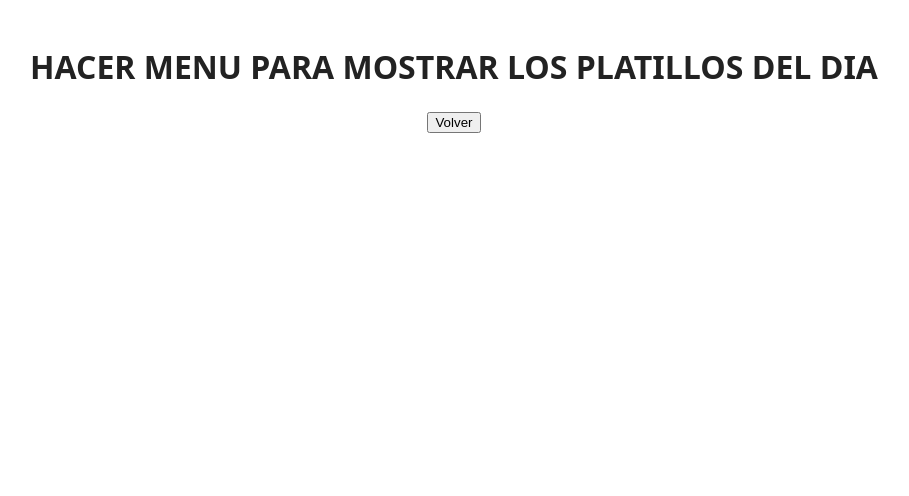
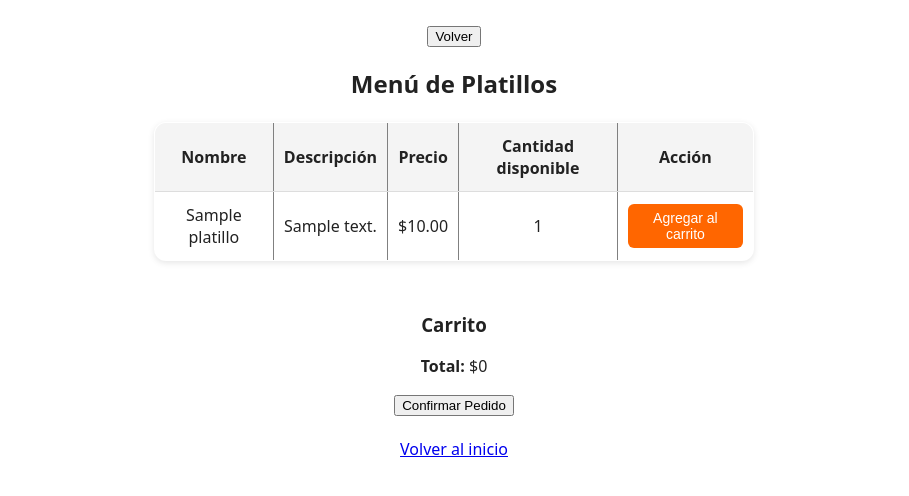
Before and after one commit to wasb3er/sistema_restaurant, a Django app: page /menu/ in a window 1280 px wide. Shown: the top 496 px of the page, without its empty margins (186-1095 px from the left). Run offline with Django 5.2, Linux system fonts and the light colour scheme; tables that the repository leaves empty hold one stand-in row (values such as "Sample post").

Commit message:
Nuevos archivos al proyecto

```diff
--- a/prueba/settings.py
+++ b/prueba/settings.py
@@ -39,6 +39,7 @@ INSTALLED_APPS = [
     'django.contrib.sessions',
     'django.contrib.messages',
     'django.contrib.staticfiles',
+    'prueba',
 ]
 
 MIDDLEWARE = [
--- a/prueba/urls.py
+++ b/prueba/urls.py
@@ -25,7 +25,9 @@ def index(request):
 
 urlpatterns = [
     path("admin/", admin.site.urls),
-    path("", index, name="index"),       # raíz
-    path("index/", index, name="index"), # opcional
-    path("menu/", views.menu_view, name="menu"), # mostrar nuevo menu.html
+    path("", index, name="index"),       #raíz
+    path("index/", index, name="index"), #opcional, si no funciona "" como principal
+    path("menu/", views.menu_view, name="menu"), #mostrar menu.html
+    #path('descontar/<int:id>/', views.descontar_platillo, name='descontar_platillo'), #descuenta un platillo, modifica la cantidad -- BORRAR
+    path('crear_pedido/', views.crear_pedido, name='crear_pedido'), #creacion del pedido
 ]
--- a/prueba/views.py
+++ b/prueba/views.py
@@ -1,8 +1,124 @@
 from django.shortcuts import render
+from django.http import JsonResponse
+from .models import Platillo, DetallePedido, Pedido
+from django.shortcuts import render, get_object_or_404 #
+import json
+from django.views.decorators.csrf import csrf_exempt
+from django.views.decorators.http import require_POST
+
 def index(request):
     return HttpResponse("¡Hola, Django ya está usando tu vista!")
 
 from django.http import HttpResponse
 
 def menu_view(request):
-    return render(request, "menu.html")
+    platillos = Platillo.objects.all()
+    return render(request, "menu.html", {"platillos": platillos})
+
+##DESCONTAR EL PLATILLO DEL DIA
+@csrf_exempt ##SOLO PARA PRUEBAS, CAMBIAR EL TOKEN A UNO MAS SEGURO -- HACER PRUEBAS
+@require_POST ##RESTRINGE EL ACCESO SOLAMENTE A POST
+def crear_pedido(request):
+    try:
+        data = json.loads(request.body)
+
+        nombre = data.get('nombre')
+        personas = data.get('personas')
+        platillos = data.get('platillos')  #debe coincidir con el JS
+
+        if not platillos or len(platillos) == 0:
+            return JsonResponse({'success': False, 'error': 'El carrito está vacío'})
+
+        #Crear el pedido principal
+        pedido = Pedido.objects.create(
+            nombre_cliente=nombre,
+            personas=personas,
+            total=0,
+            estado='pendiente'
+        )
+
+        total = 0
+        for item in platillos:
+            try:
+                platillo = Platillo.objects.get(pk=item['id'])
+            except Platillo.DoesNotExist:
+                return JsonResponse({'success': False, 'error': f"Platillo con ID {item['id']} no existe."})
+
+            cantidad = int(item.get('cantidad', 1))
+
+            if platillo.cantidad < cantidad:
+                return JsonResponse({'success': False, 'error': f"No hay suficiente stock de {platillo.nombre}"})
+
+            subtotal = platillo.precio * cantidad
+
+            #Crear detalle del pedido
+            DetallePedido.objects.create(
+                pedido=pedido,
+                platillo=platillo,
+                cantidad=cantidad,
+                subtotal=subtotal
+            )
+
+            #Descontar la cantidad del platillo
+            platillo.cantidad -= cantidad
+            platillo.save()
+
+            total += subtotal
+
+        pedido.total = total
+        pedido.save()
+
+        return JsonResponse({'success': True, 'pedido_id': pedido.id, 'total': float(total)})
+
+    except json.JSONDecodeError:
+        return JsonResponse({'success': False, 'error': 'Error al procesar los datos JSON'})
+    except Exception as e:
+        return JsonResponse({'success': False, 'error': str(e)})
+
+
+
+
+
+##BORRAR CODIGO DE PRUEBAS, LIMPIAR VIEWS
+
+##DESCONTAR PLATILLO, SOLO JS, NO GUARDA NADA
+
+# @csrf_exempt
+# def descontar_platillo(request, id):
+#     if request.method == "POST":
+#         try:
+#             platillo = Platillo.objects.get(pk=id)
+#             if platillo.cantidad > 0:
+#                 platillo.cantidad -= 1
+#                 platillo.save()
+#                 return JsonResponse({'success': True, 'nueva_cantidad': platillo.cantidad})
+#             else:
+#                 return JsonResponse({'success': False, 'error': 'Sin stock disponible'})
+#         except Platillo.DoesNotExist:
+#             return JsonResponse({'success': False, 'error': 'Platillo no encontrado'})
+#     return JsonResponse({'success': False, 'error': 'Método no permitido'})
+
+
+
+
+# def descontar_cantidad(request, platillo_id):
+#     platillo = get_object_or_404(Platillo, id=platillo_id)
+
+#     if platillo.cantidad > 0:
+#         platillo.cantidad -= 1
+#         platillo.save()
+#         return JsonResponse({'success': True, 'nueva_cantidad': platillo.cantidad})
+#     else:
+#         return JsonResponse({'success': False, 'error': 'Sin stock disponible'})
+
+
+
+
+# def lista_platillos(request):
+#     platillos = list(Platillo.objects.values())
+#     return JsonResponse({'platillos': platillos})
+
+##MUESTRA LA LISTA DE PLATILLOS
+# def menu(request):
+#     platillos = Platillo.objects.all()
+#     return render(request, 'menu.html', {'platillos': platillos})
--- a/static/index.js
+++ /dev/null
@@ -1,148 +0,0 @@
-document.addEventListener("DOMContentLoaded", () => {
-
-  //Botón de inicio
-  const btnInicio = document.querySelector("#inicio button");
-  btnInicio.addEventListener("click", mostrarFormulario); // <-- muestra el formulario primero
-
-  // FORMULARIO: mostrar y manejar datos
-  function mostrarFormulario() {
-    document.getElementById("inicio").style.display = "none";
-    document.getElementById("formulario").style.display = "block";
-  }
-
-  document.getElementById("datosForm").addEventListener("submit", function(e){
-    e.preventDefault(); // Evita refrescar la página
-    let nombre = document.getElementById("nombre").value;
-    let personas = document.getElementById("personas").value;
-
-    // Mostrar datos en el menú
-    document.getElementById("resumen").textContent = `${nombre} - ${personas} persona(s)`;
-
-    // Mostrar menú y ocultar formulario
-    document.getElementById("formulario").style.display = "none";
-    document.getElementById("menu").style.display = "block";
-  });
-
-  // Elementos pisos
-  const primerPiso = document.getElementById("primer-piso");
-  const segundoPiso = document.getElementById("segundo-piso");
-
-  // Botones de piso
-  document.getElementById("btnPiso1").addEventListener("click", () => {
-    primerPiso.style.display = "grid";
-    segundoPiso.style.display = "none";
-    actualizarTemporizadoresVisibles(primerPiso);
-  });
-
-  document.getElementById("btnPiso2").addEventListener("click", () => {
-    primerPiso.style.display = "none";
-    segundoPiso.style.display = "grid";
-    actualizarTemporizadoresVisibles(segundoPiso);
-  });
-
-  const mesas = document.querySelectorAll(".mesa");
-
-  // Objeto para guardar temporizadores y tiempos de inicio
-  let timers = {};
-
-  // 👉 Guardar la mesa seleccionada
-  let mesaSeleccionada = null;
-
-  // Inicializar temporizadores ocultos
-  mesas.forEach(mesa => {
-    const timerEl = mesa.querySelector(".timer");
-    timerEl.style.display = "none";
-  });
-
-  mesas.forEach(mesa => {
-    mesa.addEventListener("click", () => toggleMesa(mesa));
-  });
-
-  function toggleMesa(mesa) {
-    const id = mesa.id;
-    const statusEl = mesa.querySelector(".status");
-    const timerEl  = mesa.querySelector(".timer");
-
-    // Si ya hay una mesa seleccionada distinta
-    if (mesaSeleccionada && mesaSeleccionada !== mesa) {
-      alert("⚠️ Solo puede seleccionar una mesa");
-      return;
-    }
-
-    // Si hace clic en la misma mesa seleccionada → liberar
-    if (mesa.classList.contains("ocupada")) {
-      mesa.classList.remove("ocupada");
-      mesa.classList.add("disponible");
-      statusEl.textContent = "Disponible";
-      timerEl.style.display = "none";
-
-      if (timers[id]) {
-        clearInterval(timers[id].interval);
-        delete timers[id];
-      }
-
-      mesaSeleccionada = null; // 👉 ya no hay mesa elegida
-      document.getElementById("acciones").style.display = "none"; // ocultar botón Ir al Menú
-    } else {
-      // Si no hay mesa seleccionada → ocupar
-      mesa.classList.remove("disponible");
-      mesa.classList.add("ocupada");
-      statusEl.textContent = "Ocupada";
-      timerEl.style.display = "block";
-
-      timers[id]?.interval && clearInterval(timers[id].interval);
-      timers[id] = {
-        start: new Date(),
-        interval: setInterval(() => actualizarTiempo(id, timerEl), 1000)
-      };
-      actualizarTiempo(id, timerEl);
-
-      mesaSeleccionada = mesa; // 👉 guardar la mesa seleccionada
-      document.getElementById("acciones").style.display = "block"; // mostrar botón Ir al Menú
-    }
-  }
-
-  function actualizarTiempo(id, timerEl) {
-    const start = timers[id]?.start;
-    if (!start) return;
-
-    const now = new Date();
-    const diff = Math.floor((now - start) / 1000);
-
-    const horas = String(Math.floor(diff / 3600)).padStart(2,"0");
-    const minutos = String(Math.floor((diff % 3600) / 60)).padStart(2,"0");
-    const segundos = String(diff % 60).padStart(2,"0");
-
-    timerEl.textContent = `${horas}:${minutos}:${segundos}`;
-  }
-
-  //Actualizar temporizadores visibles al cambiar de piso
-  function actualizarTemporizadoresVisibles(piso) {
-    piso.querySelectorAll(".mesa.ocupada").forEach(mesa => {
-      const timerEl = mesa.querySelector(".timer");
-      timerEl.style.display = "block";
-      actualizarTiempo(mesa.id, timerEl);
-    });
-  }
-
-  //Mostrar menú principal (oculta inicio y muestra mesas)
-  function mostrarMenu() {
-    document.getElementById("inicio").style.display = "none";
-    document.getElementById("menu").style.display = "block";
-  }
-
-  document.getElementById("datosForm").addEventListener("submit", function(e){
-   e.preventDefault(); // Evita refrescar la página
-    document.getElementById("formulario").style.display = "none";
-    document.getElementById("menu").style.display = "block";
-  });
-
-  //agregamos el botón "Ir al Menú"
-  const btnIrMenu = document.getElementById("btnIrMenu");
-  if (btnIrMenu) {
-    btnIrMenu.addEventListener("click", () => {
-      window.location.href = "/menu/"; //redirige al menú
-    });
-  }
-
-});
--- /dev/null
+++ b/static/js/index.js
@@ -0,0 +1,251 @@
+document.addEventListener("DOMContentLoaded", () => {
+
+//BOTÓN DE INICIO
+  const btnInicio = document.querySelector("#inicio button");
+  if (btnInicio) {
+    btnInicio.addEventListener("click", mostrarFormulario);
+  }
+
+  function mostrarFormulario() {
+    document.getElementById("inicio").style.display = "none";
+    document.getElementById("formulario").style.display = "block";
+  }
+
+  //FORMULARIO
+  const datosForm = document.getElementById("datosForm");
+let clienteNombre = localStorage.getItem("clienteNombre") || "";
+let clientePersonas = localStorage.getItem("clientePersonas") || 1;
+
+//Si ya hay datos guardados, los mostramos directamente
+if (clienteNombre) {
+  const resumen = document.getElementById("resumen");
+  if (resumen) {
+    resumen.textContent = `${clienteNombre} - ${clientePersonas} persona(s)`;
+  }
+}
+
+//Envío de formulario
+if (datosForm) {
+  datosForm.addEventListener("submit", function (e) {
+    e.preventDefault();
+
+    clienteNombre = document.getElementById("nombre").value.trim();
+    clientePersonas = document.getElementById("personas").value.trim();
+
+    if (!clienteNombre) {
+      alert("⚠️ Por favor ingresa tu nombre antes de continuar.");
+      return;
+    }
+
+    //Guardar los datos en localStorage
+    localStorage.setItem("clienteNombre", clienteNombre);
+    localStorage.setItem("clientePersonas", clientePersonas);
+
+    //Mostrar el resumen y pasar al menú
+    const resumen = document.getElementById("resumen");
+    if (resumen) {
+      resumen.textContent = `${clienteNombre} - ${clientePersonas} persona(s)`;
+    }
+
+    document.getElementById("formulario").style.display = "none";
+    document.getElementById("menu").style.display = "block";
+  });
+}
+
+//PISOS
+  const primerPiso = document.getElementById("primer-piso");
+  const segundoPiso = document.getElementById("segundo-piso");
+
+  const btnPiso1 = document.getElementById("btnPiso1");
+  const btnPiso2 = document.getElementById("btnPiso2");
+
+  if (btnPiso1 && btnPiso2 && primerPiso && segundoPiso) {
+    btnPiso1.addEventListener("click", () => {
+      primerPiso.style.display = "grid";
+      segundoPiso.style.display = "none";
+      actualizarTemporizadoresVisibles(primerPiso);
+    });
+
+    btnPiso2.addEventListener("click", () => {
+      primerPiso.style.display = "none";
+      segundoPiso.style.display = "grid";
+      actualizarTemporizadoresVisibles(segundoPiso);
+    });
+  }
+
+  const mesas = document.querySelectorAll(".mesa");
+  let timers = {};
+  let mesaSeleccionada = null;
+
+  if (mesas.length > 0) {
+    mesas.forEach(mesa => {
+      const timerEl = mesa.querySelector(".timer");
+      timerEl.style.display = "none";
+    });
+
+    mesas.forEach(mesa => {
+      mesa.addEventListener("click", () => toggleMesa(mesa));
+    });
+  }
+
+  function toggleMesa(mesa) {
+    const id = mesa.id;
+    const statusEl = mesa.querySelector(".status");
+    const timerEl = mesa.querySelector(".timer");
+
+    if (mesaSeleccionada && mesaSeleccionada !== mesa) {
+      alert("⚠️ Solo puede seleccionar una mesa");
+      return;
+    }
+
+    if (mesa.classList.contains("ocupada")) {
+      mesa.classList.remove("ocupada");
+      mesa.classList.add("disponible");
+      statusEl.textContent = "Disponible";
+      timerEl.style.display = "none";
+
+      if (timers[id]) {
+        clearInterval(timers[id].interval);
+        delete timers[id];
+      }
+
+      mesaSeleccionada = null;
+      const acciones = document.getElementById("acciones");
+      if (acciones) acciones.style.display = "none";
+    } else {
+      mesa.classList.remove("disponible");
+      mesa.classList.add("ocupada");
+      statusEl.textContent = "Ocupada";
+      timerEl.style.display = "block";
+
+      timers[id]?.interval && clearInterval(timers[id].interval);
+      timers[id] = {
+        start: new Date(),
+        interval: setInterval(() => actualizarTiempo(id, timerEl), 1000)
+      };
+      actualizarTiempo(id, timerEl);
+
+      mesaSeleccionada = mesa;
+      const acciones = document.getElementById("acciones");
+      if (acciones) acciones.style.display = "block";
+    }
+  }
+
+  function actualizarTiempo(id, timerEl) {
+    const start = timers[id]?.start;
+    if (!start) return;
+
+    const now = new Date();
+    const diff = Math.floor((now - start) / 1000);
+
+    const horas = String(Math.floor(diff / 3600)).padStart(2, "0");
+    const minutos = String(Math.floor((diff % 3600) / 60)).padStart(2, "0");
+    const segundos = String(diff % 60).padStart(2, "0");
+
+    timerEl.textContent = `${horas}:${minutos}:${segundos}`;
+  }
+
+  function actualizarTemporizadoresVisibles(piso) {
+    piso.querySelectorAll(".mesa.ocupada").forEach(mesa => {
+      const timerEl = mesa.querySelector(".timer");
+      timerEl.style.display = "block";
+      actualizarTiempo(mesa.id, timerEl);
+    });
+  }
+
+//BOTÓN IR AL MENÚ
+  const btnIrMenu = document.getElementById("btnIrMenu");
+  if (btnIrMenu) {
+    btnIrMenu.addEventListener("click", () => {
+      window.location.href = "/menu/";
+    });
+  }
+
+//CARRITO DE COMPRAS
+  let carrito = [];
+
+  window.agregarAlCarrito = function (id, nombre, precio) {
+    const productoExistente = carrito.find(p => p.id === id);
+    if (productoExistente) {
+      productoExistente.cantidad += 1;
+    } else {
+      carrito.push({ id, nombre, precio, cantidad: 1 });
+    }
+    actualizarCarrito();
+  };
+
+  function actualizarCarrito() {
+    const lista = document.getElementById("carrito-lista");
+    const totalEl = document.getElementById("total");
+    if (!lista || !totalEl) return;
+
+    lista.innerHTML = "";
+    let total = 0;
+
+    carrito.forEach(item => {
+      total += item.precio * item.cantidad;
+      const li = document.createElement("li");
+      li.textContent = `${item.nombre} x${item.cantidad} - $${item.precio * item.cantidad}`;
+      lista.appendChild(li);
+    });
+
+    totalEl.textContent = total.toFixed(2);
+  }
+
+//CONFIRMAR PEDIDO
+  window.confirmarPedido = function () {
+  if (carrito.length === 0) {
+    alert("🛒 Tu carrito está vacío");
+    return;
+  }
+
+  if (!clienteNombre) {
+    alert("⚠️ Debes ingresar tus datos primero.");
+    return;
+  }
+
+//Datos del pedido que se enviarán al backend
+  const pedidoData = {
+    nombre: clienteNombre,
+    personas: clientePersonas,
+    platillos: carrito   //Cambiado "carrito" => "platillos" para que coincida con Django
+  };
+
+  fetch("/crear_pedido/", {
+    method: "POST",
+    headers: {
+      "Content-Type": "application/json",
+      "X-CSRFToken": getCookie("csrftoken"),
+    },
+    body: JSON.stringify(pedidoData),
+  })
+    .then(res => res.json())
+    .then(data => {
+      if (data.success) {
+        alert(`Pedido #${data.pedido_id} registrado correctamente. Total: $${data.total}`);
+        carrito = [];
+        actualizarCarrito();
+      } else {
+        alert(`Error: ${data.error}`);
+      }
+    })
+    .catch(err => console.error("Error al crear el pedido:", err));
+};
+
+//TOKEN CSRF
+  function getCookie(name) {
+    let cookieValue = null;
+    if (document.cookie && document.cookie !== '') {
+      const cookies = document.cookie.split(';');
+      for (let i = 0; i < cookies.length; i++) {
+        const cookie = cookies[i].trim();
+        if (cookie.substring(0, name.length + 1) === (name + '=')) {
+          cookieValue = decodeURIComponent(cookie.substring(name.length + 1));
+          break;
+        }
+      }
+    }
+    return cookieValue;
+  }
+
+});
--- a/static/style.css
+++ b/static/style.css
@@ -25,8 +25,8 @@ body{
 }
 
 :root{
-  --ok: #1f8a2b;      /* verde */
-  --busy: #c62828;    /* rojo */
+  --ok: #1f8a2b;      /*verde - disponible*/
+  --busy: #c62828;    /*rojo - ocupado*/
   --card: #f7f7f7;
   --text: #222;
 }
@@ -63,7 +63,7 @@ h2{ margin-bottom: 12px; }
   box-shadow: 0 0 0 3px rgba(0, 120, 255, .35);
 }
 
-/* Mesa (círculo central) */
+/*Mesa (círculo central) - AGREGAR MAS MESAS CON SILLAS*/
 .table{
   width: 70px;
   height: 70px;
@@ -74,7 +74,7 @@ h2{ margin-bottom: 12px; }
   box-shadow: inset 0 0 0 2px rgba(0,0,0,.05);
 }
 
-/* Sillas (4) */
+/*Sillas (4) - AGREGAR MAS SILLAS CON MESAS*/
 .chair{
   position: absolute;
   width: 26px;
@@ -116,7 +116,7 @@ h2{ margin-bottom: 12px; }
   font-size: 12px;
 }
 
-/* Estados */
+/*Estados de las mesas*/
 .disponible .table,
 .disponible .chair{
   border-color: var(--ok);
@@ -152,7 +152,7 @@ h2{ margin-bottom: 12px; }
   display: block;
   margin-top: 4px;
   font-weight: bold;
-  color: red; /* Para que se vea */
+  color: red; /*Para que se vea el color de la mesa tomada*/
 }
 
 #inicio {
@@ -160,7 +160,7 @@ h2{ margin-bottom: 12px; }
   display: flex;
   justify-content: center;
   align-items: center;
-  height: 100vh; /* ocupa el alto completo de la pantalla */
+  height: 100vh; /*ocupa el alto completo de la pantalla*/
 }
 
 #inicio button {
@@ -181,11 +181,11 @@ h2{ margin-bottom: 12px; }
 
 /* -------------------- MENU PRINCIPAL - PARA DISPOSITIVOS MOVILES -------------------- */
 #menu {
-  display: none; /* oculto al inicio */
+  display: none; /*oculto al inicio*/
   margin-top: 20px;
 }
 
-/* Responsivo para tablets y móviles */
+/*Responsivo para dispositivos móviles*/
 @media (max-width: 768px) {
   .salon {
     grid-template-columns: repeat(auto-fill, minmax(120px, 1fr));
@@ -209,7 +209,7 @@ h2{ margin-bottom: 12px; }
 
 @media (max-width: 480px) {
   .salon {
-    grid-template-columns: 1fr; /* Una sola mesa por fila */
+    grid-template-columns: 1fr; /*Una sola mesa por fila*/
   }
 
   .mesa {
@@ -226,11 +226,11 @@ h2{ margin-bottom: 12px; }
 /*BOTÓN DE ACCION PARA IR AL MENÚ*/
 
 #acciones {
-  position: fixed;          /* fija el contenedor en la pantalla */
-  bottom: 20px;             /* distancia desde el borde inferior */
-  left: 50%;                /* centrado horizontal */
-  transform: translateX(-50%); /* corrige el centrado */
-  text-align: center;       /* centra el contenido si hay más de un botón */
+  position: fixed;          /*fija el contenedor en la pantalla*/
+  bottom: 20px;             /*distancia desde el borde inferior*/
+  left: 50%;                /*centrado horizontal*/
+  transform: translateX(-50%); /*corrige el centrado*/
+  text-align: center;       /*centra el contenido si hay más de un botón*/
 }
 
 #acciones button {
@@ -247,3 +247,70 @@ h2{ margin-bottom: 12px; }
 #acciones button:hover {
   background-color: #218838;
 }
+
+/*MODIFICAR LUEGO, PRUEBA*/
+/*  TABLA DE PLATILLOS  */
+
+.tabla-container {
+  width: 100%;
+  overflow-x: auto;             /*permite scroll si la tabla es ancha*/
+  display: flex;
+  justify-content: center;
+  padding: 10px;
+  box-sizing: border-box;
+}
+
+.tabla-platillos {
+  width: 100%;
+  max-width: 600px;             /*ancho máximo centrado*/
+  border-collapse: collapse;
+  background-color: #fff;
+  border-radius: 12px;
+  overflow: hidden;
+  box-shadow: 0 2px 6px rgba(0, 0, 0, 0.1);
+  font-size: 16px;
+}
+
+.tabla-platillos th,
+.tabla-platillos td {
+  padding: 12px 10px;
+  text-align: center;
+  border-bottom: 1px solid #ddd;
+}
+
+.tabla-platillos th {
+  background-color: #f4f4f4;
+  font-weight: 600;
+}
+
+.tabla-platillos button {
+  background-color: #ff6600;    /*color coherente con el botón principal*/
+  border: none;
+  color: white;
+  padding: 6px 12px;
+  border-radius: 6px;
+  cursor: pointer;
+  font-size: 14px;
+  transition: background-color 0.3s;
+}
+
+.tabla-platillos button:hover {
+  background-color: #e65c00;    /*tono hover igual al del botón principal*/
+}
+
+/*Versión para móvil */
+@media (max-width: 600px) {
+  .tabla-platillos {
+    font-size: 14px;
+  }
+
+  .tabla-platillos th,
+  .tabla-platillos td {
+    padding: 8px;
+  }
+
+  .tabla-platillos button {
+    padding: 4px 8px;
+    font-size: 12px;
+  }
+}
--- a/templates/menu.html
+++ b/templates/menu.html
@@ -6,15 +6,64 @@
     <meta name="viewport" content="width=device-width, initial-scale=1.0">
     <title>Document</title>
     <link rel="stylesheet" href="{% static 'style.css' %}">
-</head>
+    <link rel="icon" type="image/x-icon" href="{% static 'favicon.ico' %}"><!--Link icono-->
+</head >
 <body>
-    <h1>HACER MENU PARA MOSTRAR LOS PLATILLOS DEL DIA</h1>
+<div></div>
     <button onclick="window.location.href='/'">Volver</button>
     <div id="acciones" style="text-align: center; margin-top: 20px; display: none;">
-    <button id="btnIrMenu">Ir al Menú</button>
+    <div id="menu">
+  <button id="btnVolver">Volver al inicio</button>
+</div>
   </div>
 
-  <script src="{% static 'index.js' %}"></script>
+  <h2>Menú de Platillos</h2>
+<div class="tabla-container">
+  <table border="1" class="tabla-platillos">
+    <tr>
+      <th>Nombre</th>
+      <th>Descripción</th>
+      <th>Precio</th>
+      <th>Cantidad disponible</th>
+      <th>Acción</th>
+    </tr>
+
+    {% for p in platillos %}
+    <tr id="platillo-{{ p.id }}">
+      <td>{{ p.nombre }}</td>
+      <td>{{ p.descripcion }}</td>
+      <td>${{ p.precio }}</td>
+      <td id="cantidad-{{ p.id }}">{{ p.cantidad }}</td>
+      <td>
+        <button onclick="agregarAlCarrito({{ p.id }}, '{{ p.nombre }}', {{ p.precio }})">Agregar al carrito</button>
+      </td>
+    </tr>
+    {% empty %}
+    <tr>
+      <td colspan="5">No hay platillos disponibles.</td>
+    </tr>
+    {% endfor %}
+  </table>
+</div>
+  <br>
+
+  <!--Carrito-->
+  <h3>Carrito</h3>
+  <ul id="carrito-lista"></ul>
+  <p><strong>Total:</strong> $<span id="total">0</span></p>
+
+  <button id="btn-confirmar" onclick="confirmarPedido()">Confirmar Pedido</button>
+
+  <br><br>
+  <a href="{% url 'index' %}">Volver al inicio</a>
+
+
+{% comment %} <a href="{% url 'index' %}">Volver al inicio</a> {% endcomment %}
+
+  <script src="{% static 'js/index.js' %}"></script>
+
+
+
 </body>
 </html>
 
```
Also changed, not shown: prueba/models.py (added, +45 -0 lines), templates/index.html (+5 -2 lines), static/favicon.ico (added).
